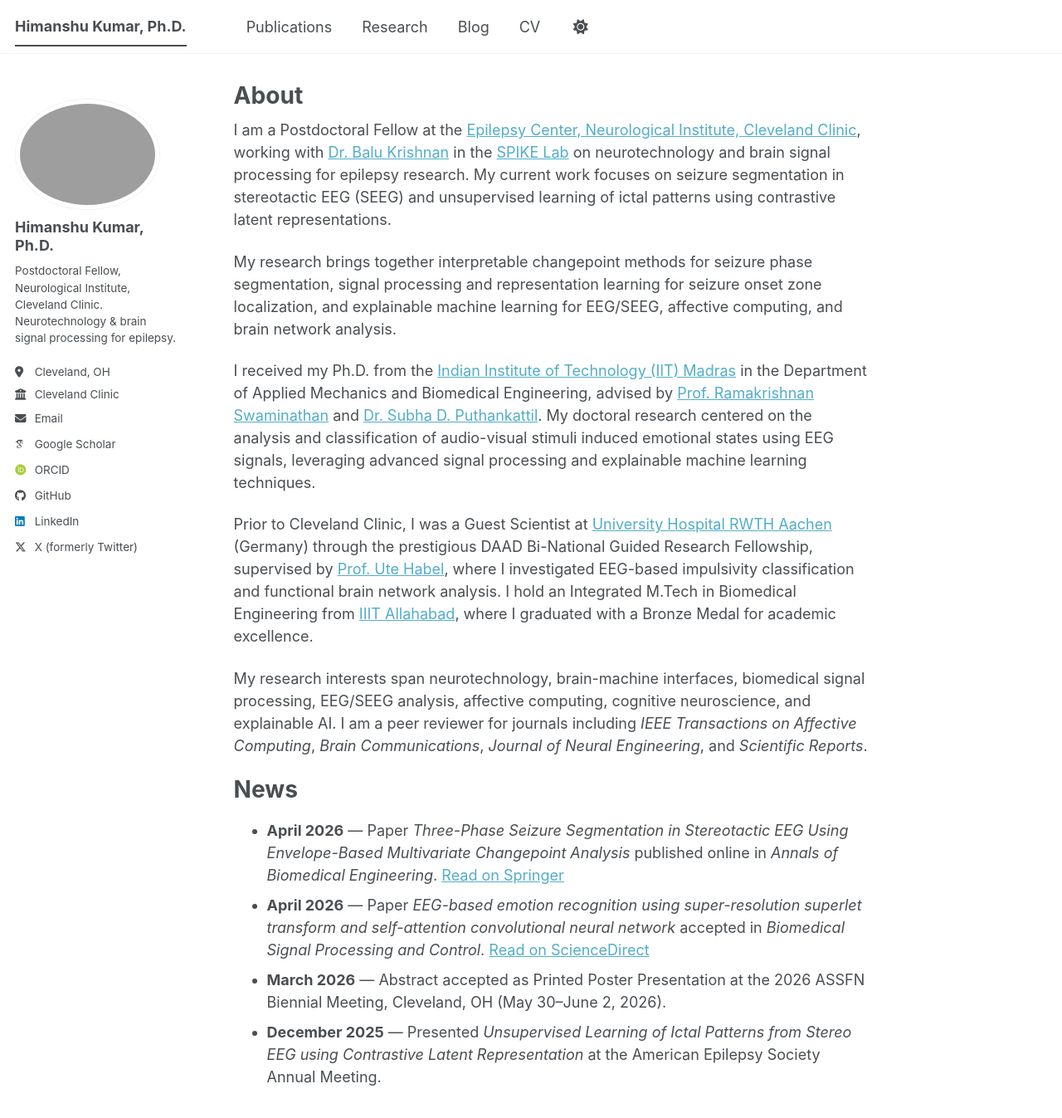
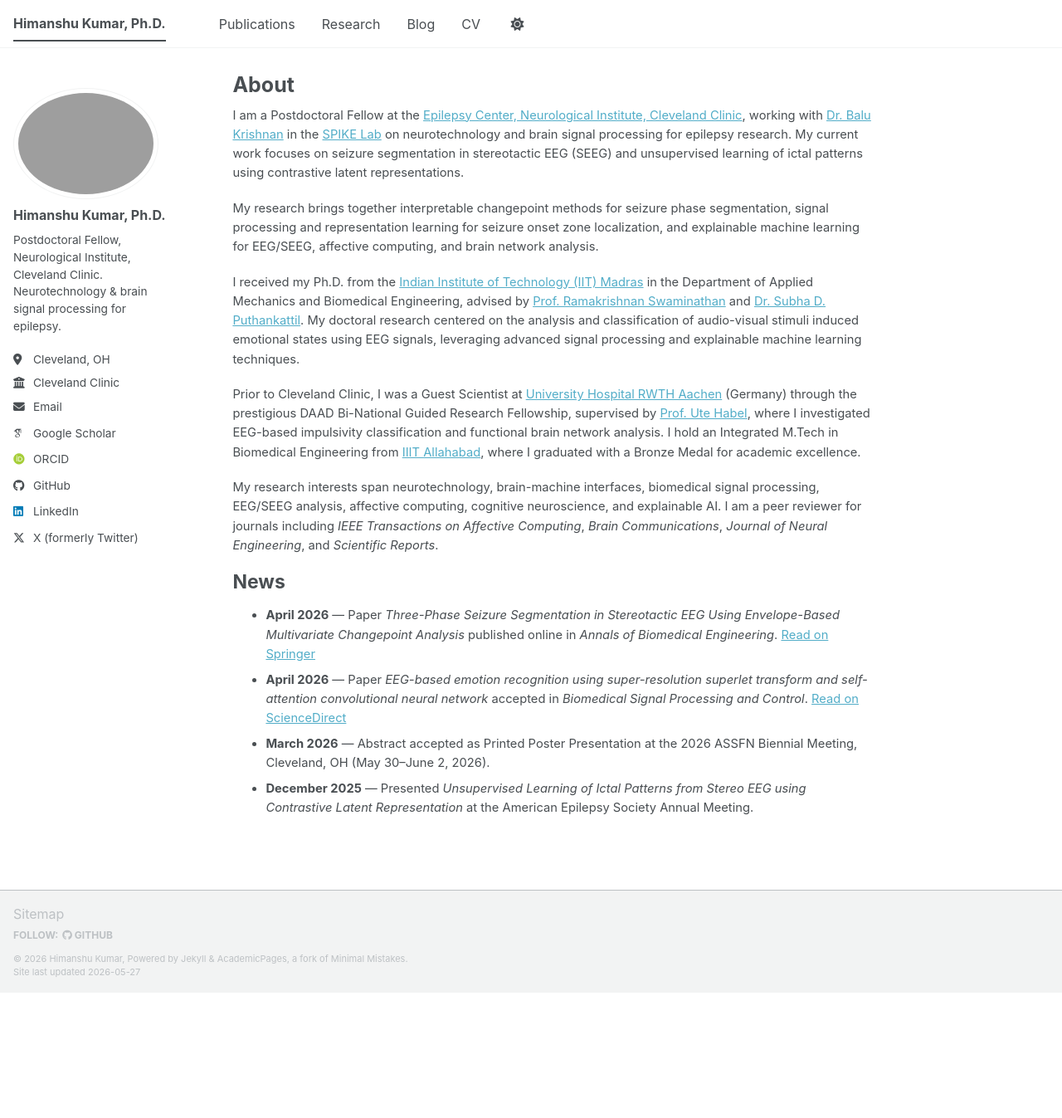
Before and after one commit to himsriv24/himsriv24.github.io, a Jekyll site: the page built from _pages/about.md, in a window 1280 px wide and 1400 px high. Shown: the top 1347 px of the window at 83% size. Built offline with Jekyll 4.4.1, drawn with Linux system fonts in a browser that asks for light colours; some web fonts are replaced; a script bundle is joined from its source files by our own code; library files that are not in the unit come from our copies.

Commit message:
Refine typography and hide feed link

```diff
--- a/_config.yml
+++ b/_config.yml
@@ -121,7 +121,7 @@ staticman:
       options:
         format           : "iso8601" # "iso8601" (default), "timestamp-seconds", "timestamp-milliseconds"
 atom_feed:
-  hide                   : false     # change to true to hide the RSS feed in the footer
+  hide                   : true      # change to true to hide the RSS feed in the footer
   path                   : # blank (default) uses feed.xml
 
 
--- a/_includes/head.html
+++ b/_includes/head.html
@@ -4,7 +4,9 @@
 
 {% include seo.html %}
 
-<link href="{% if site.atom_feed.path %}{{ site.atom_feed.path }}{% else %}{{ base_path }}/feed.xml{% endif %}" type="application/atom+xml" rel="alternate" title="{{ site.title }} Feed">
+{% if site.atom_feed.hide != true %}
+  <link href="{% if site.atom_feed.path %}{{ site.atom_feed.path }}{% else %}{{ base_path }}/feed.xml{% endif %}" type="application/atom+xml" rel="alternate" title="{{ site.title }} Feed">
+{% endif %}
 
 <meta name="viewport" content="width=device-width, initial-scale=1.0">
 
--- a/_sass/layout/_archive.scss
+++ b/_sass/layout/_archive.scss
@@ -4,6 +4,7 @@
 
 .archive {
   margin-bottom: 2em;
+  font-size: 0.92rem;
 
   @include breakpoint($medium) {
     @include span(12 of 12);
--- a/_sass/layout/_page.scss
+++ b/_sass/layout/_page.scss
@@ -49,6 +49,8 @@
 }
 
 .page__content {
+  font-size: 0.92rem;
+  line-height: 1.58;
 
   h2 {
     padding-bottom: 0.5em;
--- a/_sass/layout/_reset.scss
+++ b/_sass/layout/_reset.scss
@@ -9,10 +9,6 @@ html {
   box-sizing: border-box;
   background-color: var(--global-bg-color);
   font-size: 16px;
-
-  @include breakpoint($medium) {
-    font-size: 18px;
-  }
 
   -webkit-text-size-adjust: 100%;
   -ms-text-size-adjust: 100%;
--- a/_sass/layout/_sidebar.scss
+++ b/_sass/layout/_sidebar.scss
@@ -51,7 +51,7 @@
 
   p, li {
     font-family: $sans-serif;
-    font-size: $type-size-6;
+    font-size: 0.86rem;
     line-height: 1.5;
   }
 
@@ -189,7 +189,7 @@
 }
 .sidebar .author__name {
   font-family: $sans-serif;
-  font-size: $type-size-5;
+  font-size: 1rem;
 }
 
 .sidebar .author__desktop {
@@ -210,6 +210,7 @@
 
 .author__bio {
   margin: 0;
+  font-size: 0.86rem;
 
   @include breakpoint($large) {
     margin-top: 10px;
```
